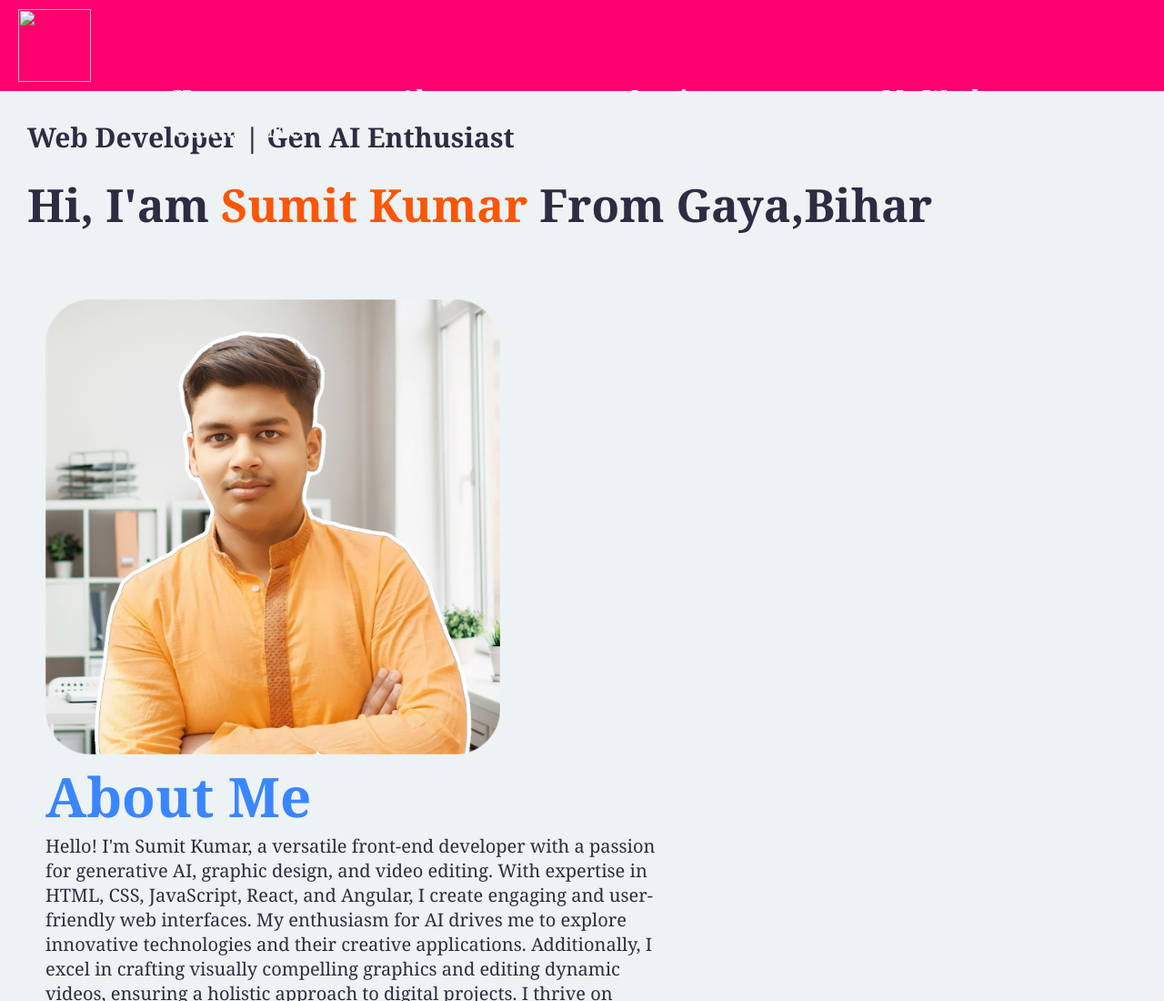
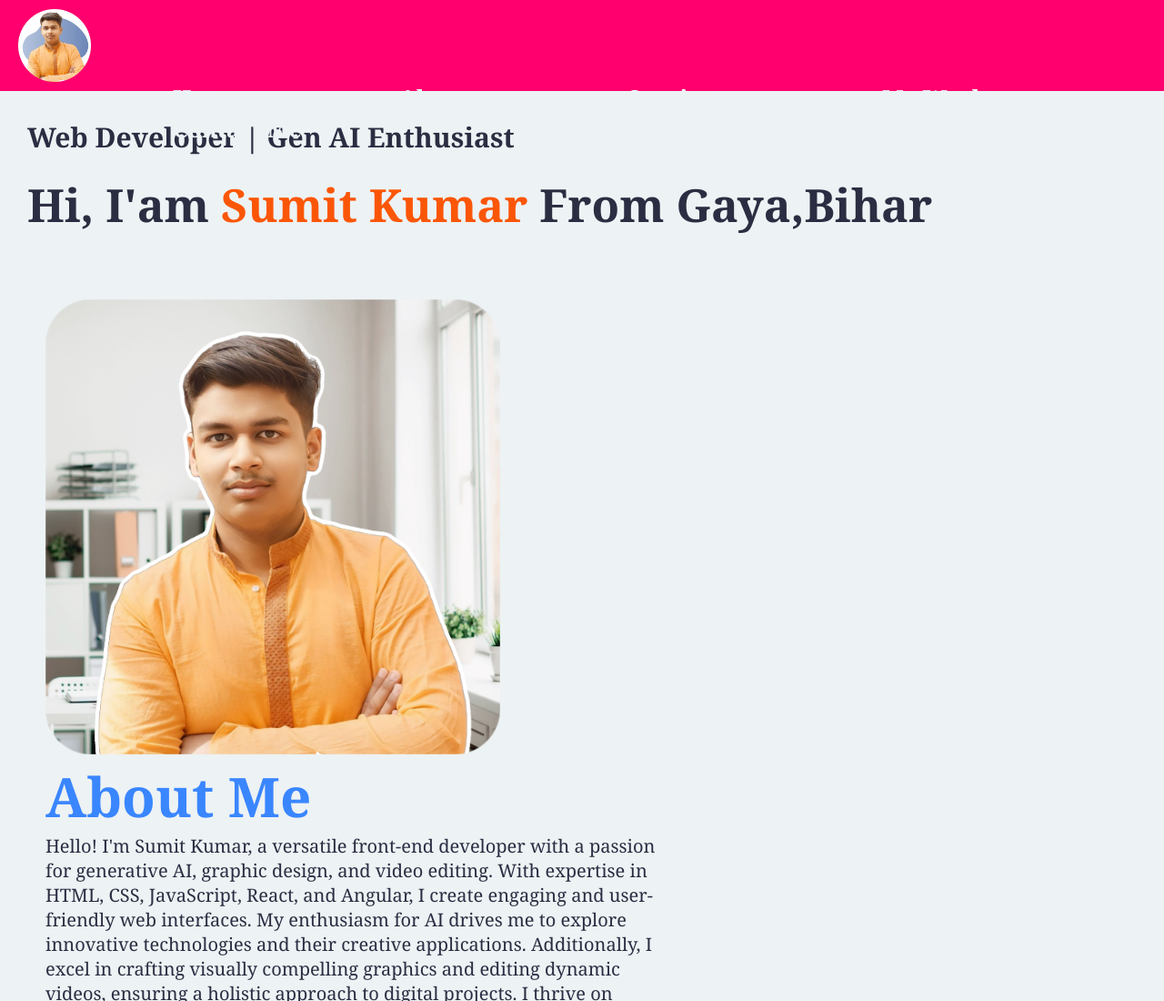
Before and after one commit to sumit-iiests/Encryptix-Task02-Portfolio, a plain HTML site: page index.html in a window 1280 px wide. Shown: the top 1100 px of the page at 91% size. Drawn offline with Linux system fonts and the light colour scheme.

Commit message:
Update index.html

```diff
--- a/index.html
+++ b/index.html
@@ -12,8 +12,7 @@
         <div id="header">
             <div class="container">
                 <nav>
-                    <img src="Encryptix_task02_Portfolio
-/logo.png" width="80px" height="80px">
+                    <img src="logo.png" width="80px" height="80px">
                     <ul>
                         <li><a href="#header">Home</a></li>
                         <li><a href="#about">About</a></li>
```
